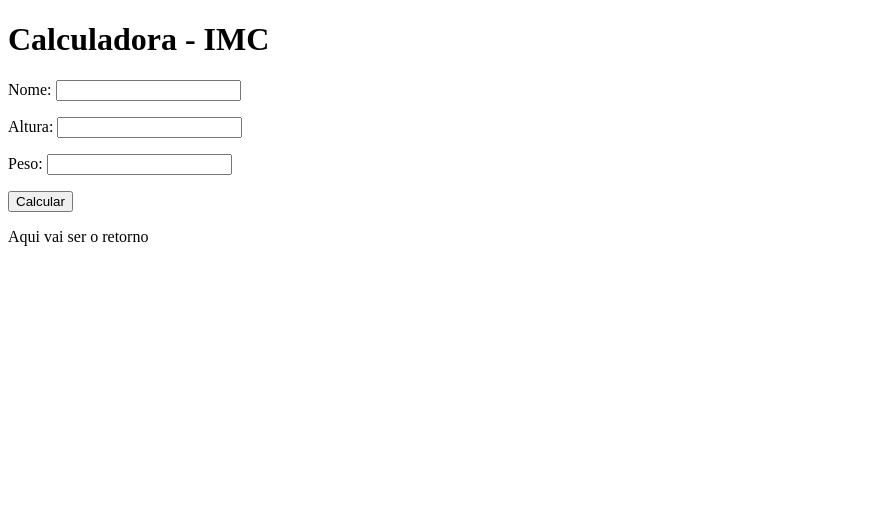
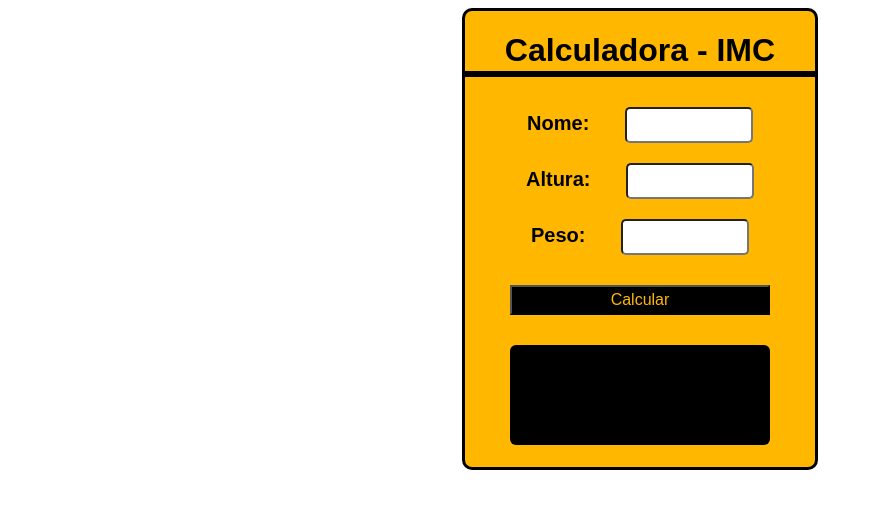
Before and after one commit to artucorreia/calculadora-imc, a plain HTML site: page index.html in a window 1280 px wide. Shown: the whole page, without its empty margins (0-873 px from the left). Drawn offline with Linux system fonts and the light colour scheme.

Commit message:
adicionei css

```diff
--- a/index.html
+++ b/index.html
@@ -11,18 +11,16 @@
     <header>
         <h1>Calculadora - IMC</h1>
     </header>
-    <section id="area">
-        <div id="dados">
-            <p>Nome: <input type="text" name="" id="nome"></p>
-            <p>Altura: <input type="number" name="" id="altura"></p>
-            <p>Peso: <input type="number" name="" id="peso"></p>
+    <section>
+        <div id="area">
+            <p><strong>Nome:</strong> <input type="text" name="" id="nome" class="dados"></p>
+            <p><strong>Altura:</strong> <input type="number" name="" id="altura" class="dados"></p>
+            <p><strong>Peso:</strong> <input type="number" name="" id="peso" class="dados"></p>
         </div>
-        <div id="botao">
+        <div>
             <input type="button" value="Calcular" id="btn">
         </div>
-        <div id="retorno">
-            <p>Aqui vai ser o retorno</p>
-        </div>
+        <div id="retorno"></div>
     </section>
     <script src="js/script.js"></script>
 </body>
--- a/style/style.css
+++ b/style/style.css
@@ -0,0 +1,59 @@
+@charset "UTF-8";
+
+* {
+    font-family: Arial, Helvetica, sans-serif;
+}
+
+header {
+    background-color: rgb(255, 183, 0);
+    height: 60px;
+    width: 350px;
+    text-align: center;
+    margin: auto;
+    border-radius: 10px 10px 0px 0px ;
+    border-style: solid;
+}
+
+section {
+    border-style: solid;
+    background-color: rgb(255, 183, 0);
+    width: 350px;
+    height: 390px;
+    text-align: center;
+    margin: auto;
+    border-radius: 0px 0px 10px 10px;
+    font-size: 15pt;
+}
+
+div#area {
+    text-align: center;
+    padding: 10px;
+}
+
+.dados {
+    height: 30px;
+    width: 120px;
+    border-radius: 5px;
+    margin-left: 30px;
+    font-size: 12pt;
+    text-align: center;
+}
+
+
+input#btn {
+    background-color: black;
+    color: rgb(255, 183, 0);
+    height: 30px;
+    width: 260px;
+    margin-bottom: 30px;
+    font-size: 12pt;
+}
+
+div#retorno {
+    background-color: black;
+    width: 260px;
+    margin: auto;
+    height: 100px;
+    border-radius: 6px;
+    color: rgb(255, 183, 0);
+}
```
